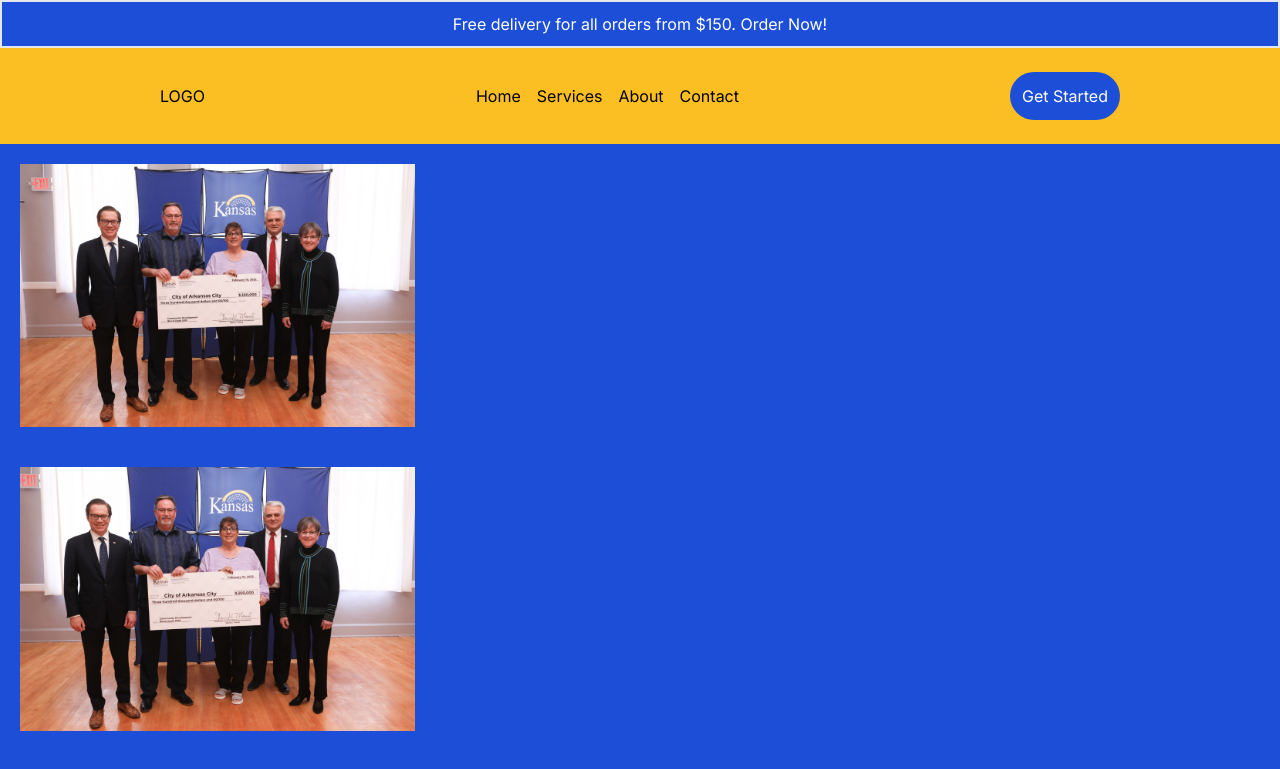
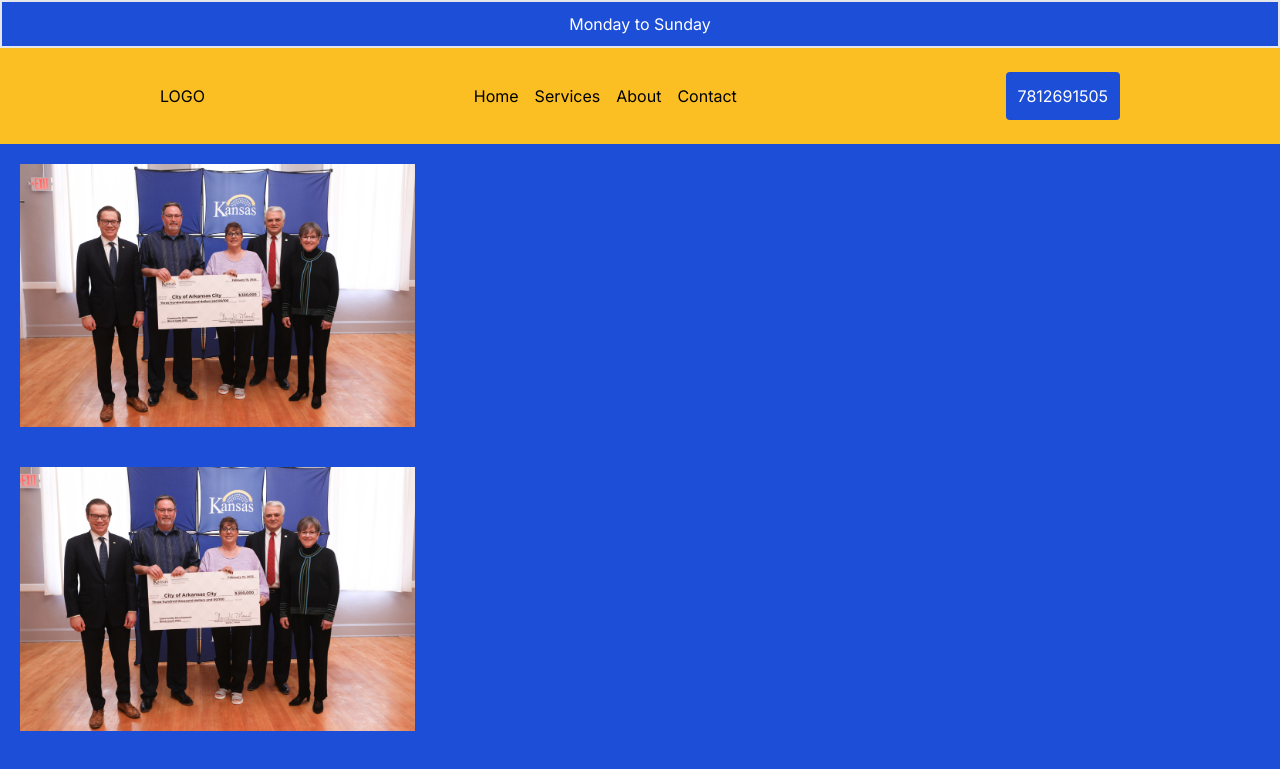
Before and after one commit to Richson-Tech/org, a Next.js app: page / in a window 1280 px wide. Shown: the top 769 px of the page. Built offline with nearby package versions, Linux system fonts and the light colour scheme.

Commit message:
new commits

```diff
--- a/src/components/Navbar.jsx
+++ b/src/components/Navbar.jsx
@@ -27,8 +27,8 @@ const Navbar = () => {
       </div>
       {/* Right Side - Hidden on Small Screens */}
       <div className="hidden md:flex items-center justify-center space-x-3">
-        <button className="bg-blue-700 text-white px-3 py-3 rounded-full hidden md:block">
-          Get Started
+        <button className="bg-blue-700 text-white px-3 py-3 rounded hidden md:block">
+         7812691505
         </button>
       </div>
     </div>
--- a/src/components/Top.jsx
+++ b/src/components/Top.jsx
@@ -3,7 +3,7 @@ import React from 'react'
 const Top = () => {
   return (
     <div className="h-12 bg-blue-700 text-white px-4 flex items-center justify-center text-center text-sm border-2 md:text-base cursor-pointer">
-      Free delivery for all orders from $150. Order Now!
+      Monday to Sunday
     </div>
   )
 }
```
